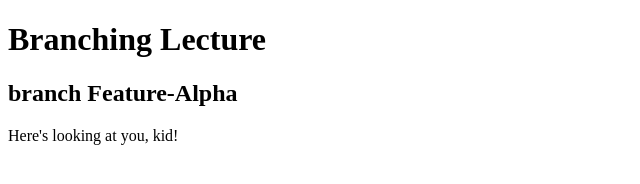
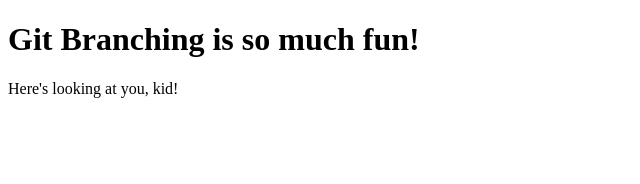
Before and after one commit to LukasNord/fomalhaut-git-branch-lecture, a plain HTML site: page index.html in a window 1280 px wide. Shown: the whole page, without its empty margins (0-640 px from the left). Drawn offline with Linux system fonts and the light colour scheme.

Commit message:
updated feature-heading file

```diff
--- a/index.html
+++ b/index.html
@@ -11,8 +11,9 @@
         <meta name="viewport" content="width=device-width, initial-scale=1">
     </head>
     <body>
-        <h1>Branching Lecture</h1>
-        <h2>branch Feature-Alpha</h2>
+        <h1>Git Branching is so much fun!</h1>
+        <h2></h2>
         <p>Here's looking at you, kid!</p>
+
     </body>
 </html>
```
